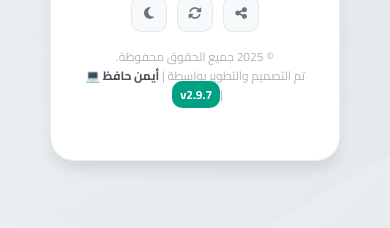
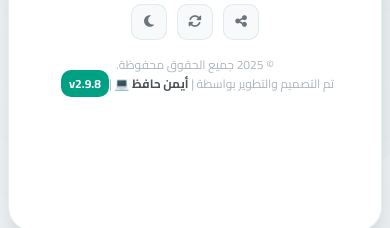
Before and after one commit to emontal30/CollectPro, a Vue app: page / in a window 390 px wide. Shown: the part 605-833 px from the top of the page. Built offline with nearby package versions, Linux system fonts and the light colour scheme; no server answers; the database is empty.

Commit message:
دفع التحديثات إلى GitHub

```diff
--- a/package.json
+++ b/package.json
@@ -1,6 +1,6 @@
 {
   "name": "collectpro",
-  "version": "2.9.7",
+  "version": "2.9.8",
   "description": "Modern collection management application",
   "main": "index.js",
   "scripts": {
--- a/src/components/layout/Footer.vue
+++ b/src/components/layout/Footer.vue
@@ -5,7 +5,7 @@
       <p class="developer-info">
         تم التصميم والتطوير بواسطة | <strong class="developer-name">أيمن حافظ</strong> 💻
         <span class="footer-separator">|</span>
-        <span class="version-badge">v2.9.7</span>
+        <span class="version-badge">v2.9.8</span>
       </p>
     </div>
   </div>
--- a/src/components/views/LoginView.vue
+++ b/src/components/views/LoginView.vue
@@ -111,7 +111,6 @@
 import { onMounted, onUnmounted, ref, inject } from 'vue';
 import { useAuthStore } from '@/stores/auth';
 import { useSettingsStore } from '@/stores/settings';
-import cacheManager from '@/services/cacheManager';
 import logger from '@/utils/logger.js'
 import localforage from 'localforage';
 
@@ -694,8 +693,8 @@ const installApp = async () => {
 
 @media (max-width: 480px) {
   .login-container {
-    padding: 10px 50px;
-    align-items: center;
+    padding: 8px;
+    align-items: stretch;
   }
   .login-card {
     padding: 55px 20px;
```
Also changed, not shown: public/manifest.json, 1 other file (tests, documents, lock files or other folders).
